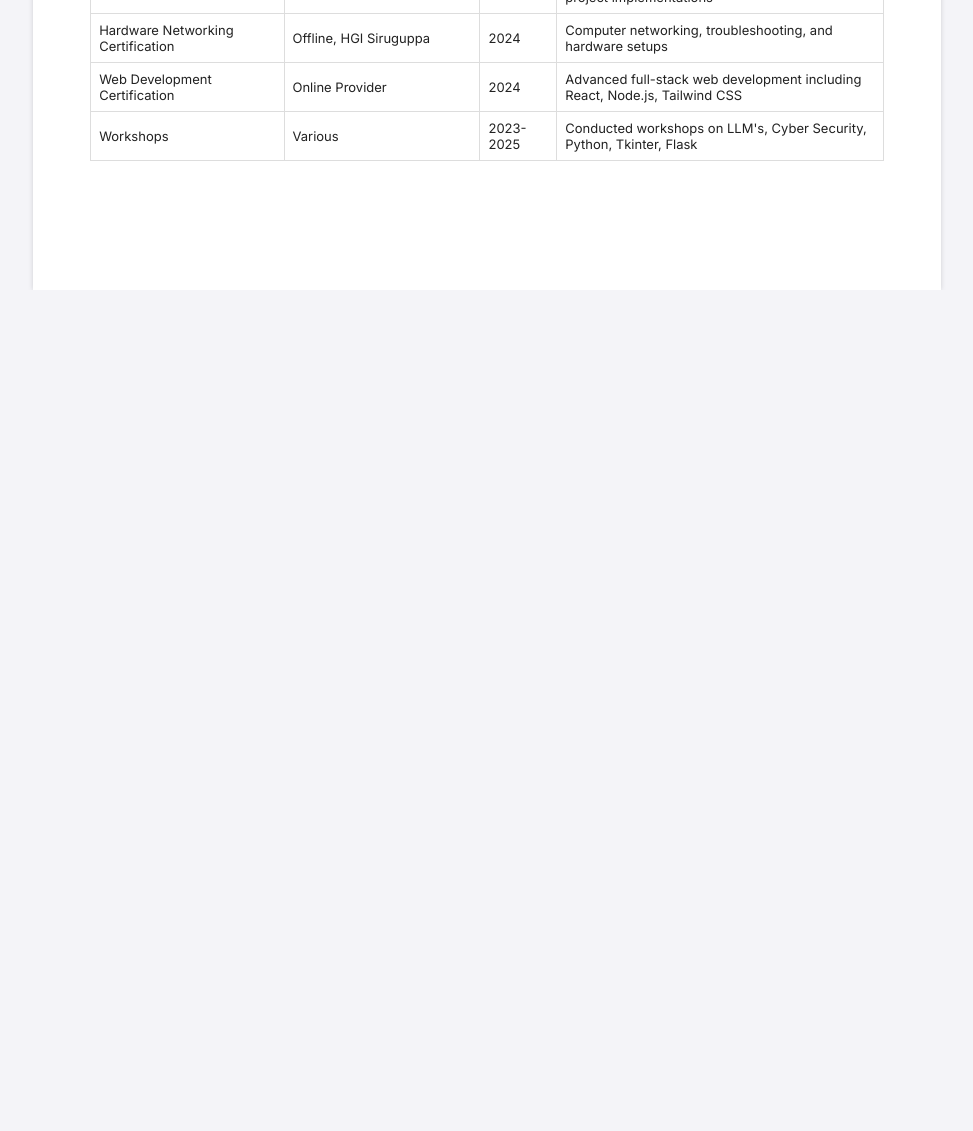
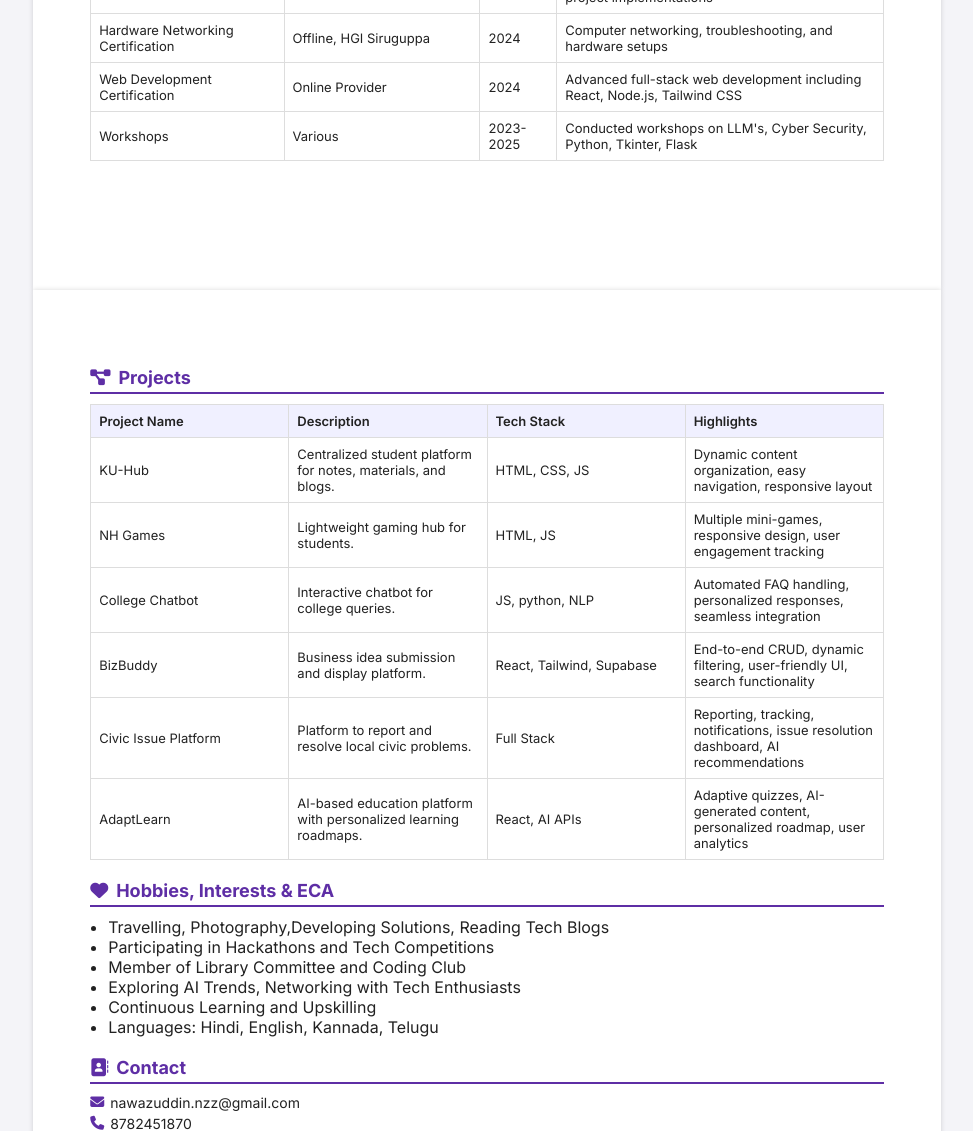
Before and after one commit to nawazuddin-nz/hub, a plain HTML site: page nz.html in a window 1280 px wide. Shown: the part 946-2077 px from the top of the page, without its empty margins (153-1126 px from the left). Before the commit the page ends 1236 px from the top, so only its background shows below. Drawn offline with Linux system fonts and the light colour scheme.

Commit message:
Add projects and contact sections to nz.html

```diff
--- a/nz.html
+++ b/nz.html
@@ -139,5 +139,76 @@
   </section>
 </div>
 
+<div class="page">
+  <section>
+    <h2><i class="fas fa-project-diagram"></i>Projects</h2>
+    <table class="projects-table">
+      <tr>
+        <th>Project Name</th>
+        <th>Description</th>
+        <th>Tech Stack</th>
+        <th>Highlights</th>
+      </tr>
+      <tr>
+        <td>KU-Hub</td>
+        <td>Centralized student platform for notes, materials, and blogs.</td>
+        <td>HTML, CSS, JS</td>
+        <td>Dynamic content organization, easy navigation,  responsive layout</td>
+      </tr>
+      <tr>
+        <td>NH Games</td>
+        <td>Lightweight gaming hub for students.</td>
+        <td>HTML, JS</td>
+        <td>Multiple mini-games, responsive design, user engagement tracking</td>
+      </tr>
+      <tr>
+        <td>College Chatbot</td>
+        <td>Interactive chatbot for college queries.</td>
+        <td>JS, python, NLP</td>
+        <td>Automated FAQ handling, personalized responses, seamless integration</td>
+      </tr>
+      <tr>
+        <td>BizBuddy</td>
+        <td>Business idea submission and display platform.</td>
+        <td>React, Tailwind, Supabase</td>
+        <td>End-to-end CRUD, dynamic filtering, user-friendly UI, search functionality</td>
+      </tr>
+      <tr>
+        <td>Civic Issue Platform</td>
+        <td>Platform to report and resolve local civic problems.</td>
+        <td>Full Stack</td>
+        <td>Reporting, tracking, notifications, issue resolution dashboard, AI recommendations</td>
+      </tr>
+      <tr>
+        <td>AdaptLearn</td>
+        <td>AI-based education platform with personalized learning roadmaps.</td>
+        <td>React, AI APIs</td>
+        <td>Adaptive quizzes, AI-generated content, personalized roadmap, user analytics</td>
+      </tr>
+    </table>
+  </section>
+
+  <section>
+    <h2><i class="fas fa-heart"></i>Hobbies, Interests & ECA</h2>
+    <ul>
+      <li>Travelling, Photography,Developing Solutions, Reading Tech Blogs</li>
+      <li>Participating in Hackathons and Tech Competitions</li>
+      <li>Member of Library Committee and Coding Club</li>
+      <li>Exploring AI Trends, Networking with Tech Enthusiasts</li>
+      <li>Continuous Learning and Upskilling</li>
+      <li>Languages: Hindi, English, Kannada, Telugu</li>
+    </ul>
+  </section>
+
+  <section class="contact-info">
+    <h2><i class="fas fa-address-book"></i>Contact</h2>
+    <p><i class="fas fa-envelope"></i> nawazuddin.nzz@gmail.com</p>
+    <p><i class="fas fa-phone"></i> 8782451870</p>
+    <p><i class="fab fa-linkedin"></i> https://www.linkedin.com/in/nawaz-ls-26386a35b/</p>
+    <p><i class="fab fa-github"></i>https://github.com/nawazuddin-nz/</p>
+    <p><i class="fas fa-globe"></i> https://nawazls-portfolio.vercel.app/</p>
+  </section>
+</div>
+
 </body>
 </html>
```
